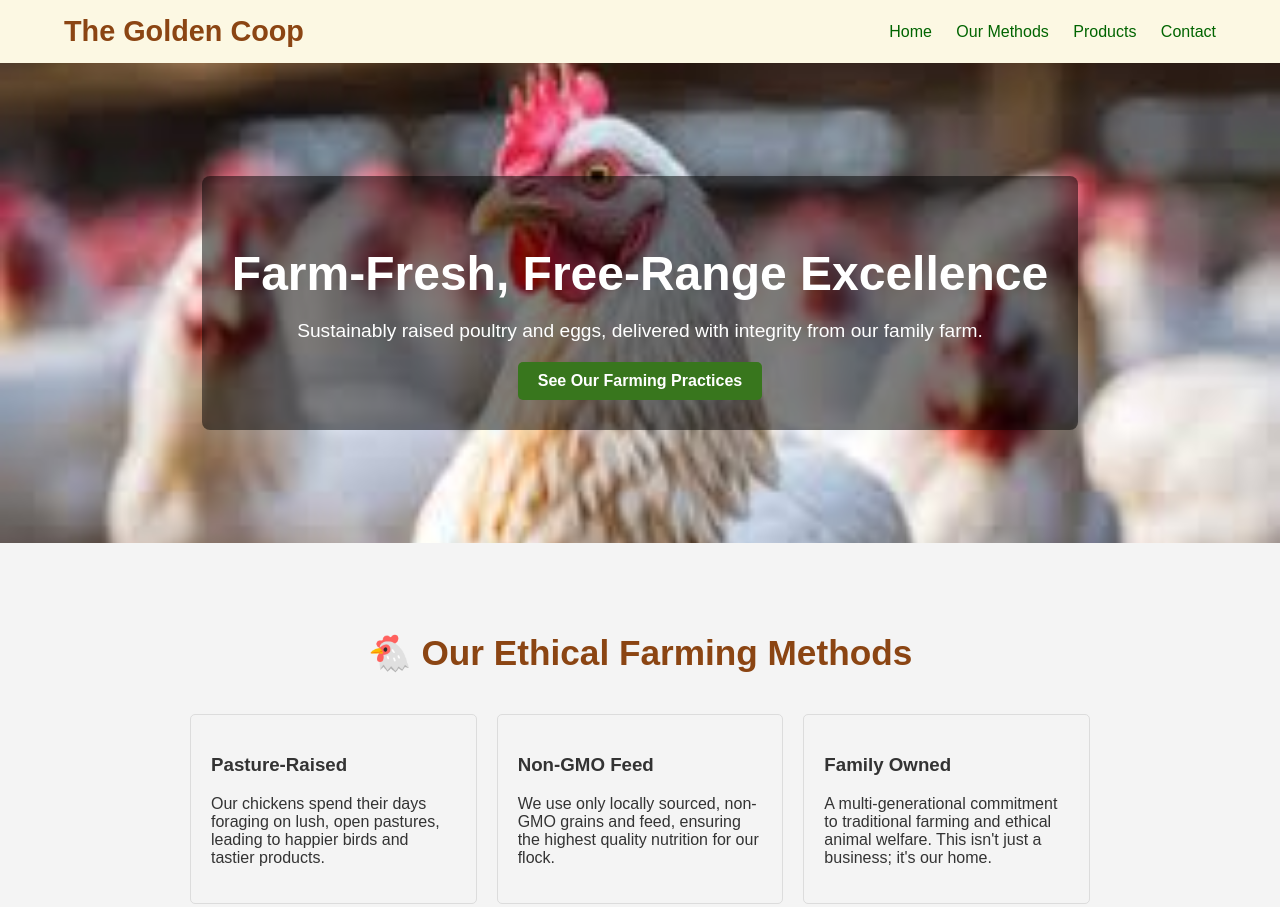
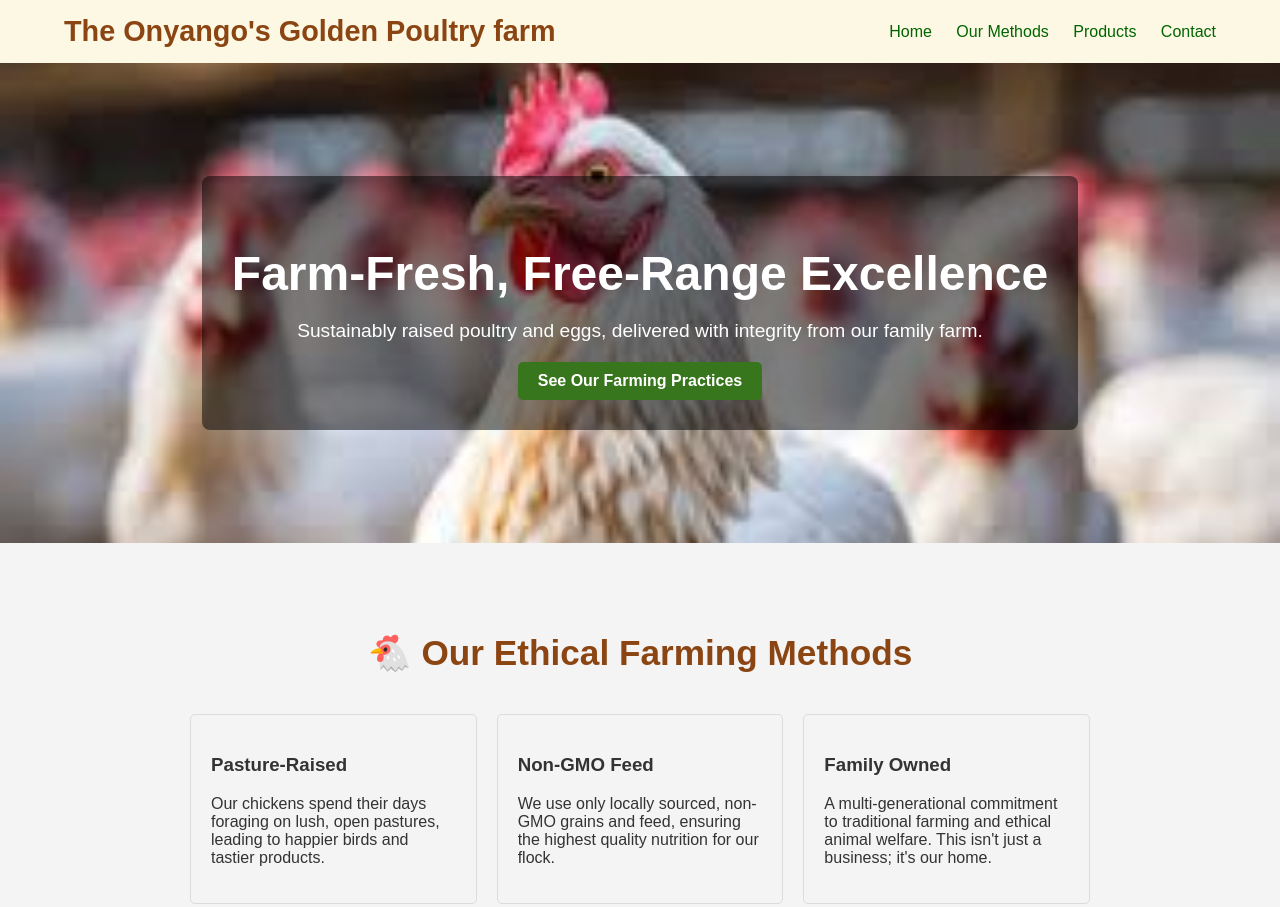
Before and after one commit to dvdpresly/MAKEITHAPPEN, a plain HTML site: page index.html in a window 1280 px wide. Shown: the top 907 px of the page. Drawn offline with Linux system fonts and the light colour scheme; files whose address does not match are found by name.

Commit message:
Change branding from The Golden Coop to The Onyango's Poultry Farm-Fresh
Updated the header and footer to reflect the new branding for The Onyango's Poultry Farm-Fresh.

```diff
--- a/index.html
+++ b/index.html
@@ -9,7 +9,7 @@
 <body>
 
     <header>
-        <div class="logo">The Golden Coop</div>
+        <div class="logo">The Onyango's Golden Poultry farm </div>
         <nav>
             <a href="#home">Home</a>
             <a href="#about">Our Methods</a>
```
